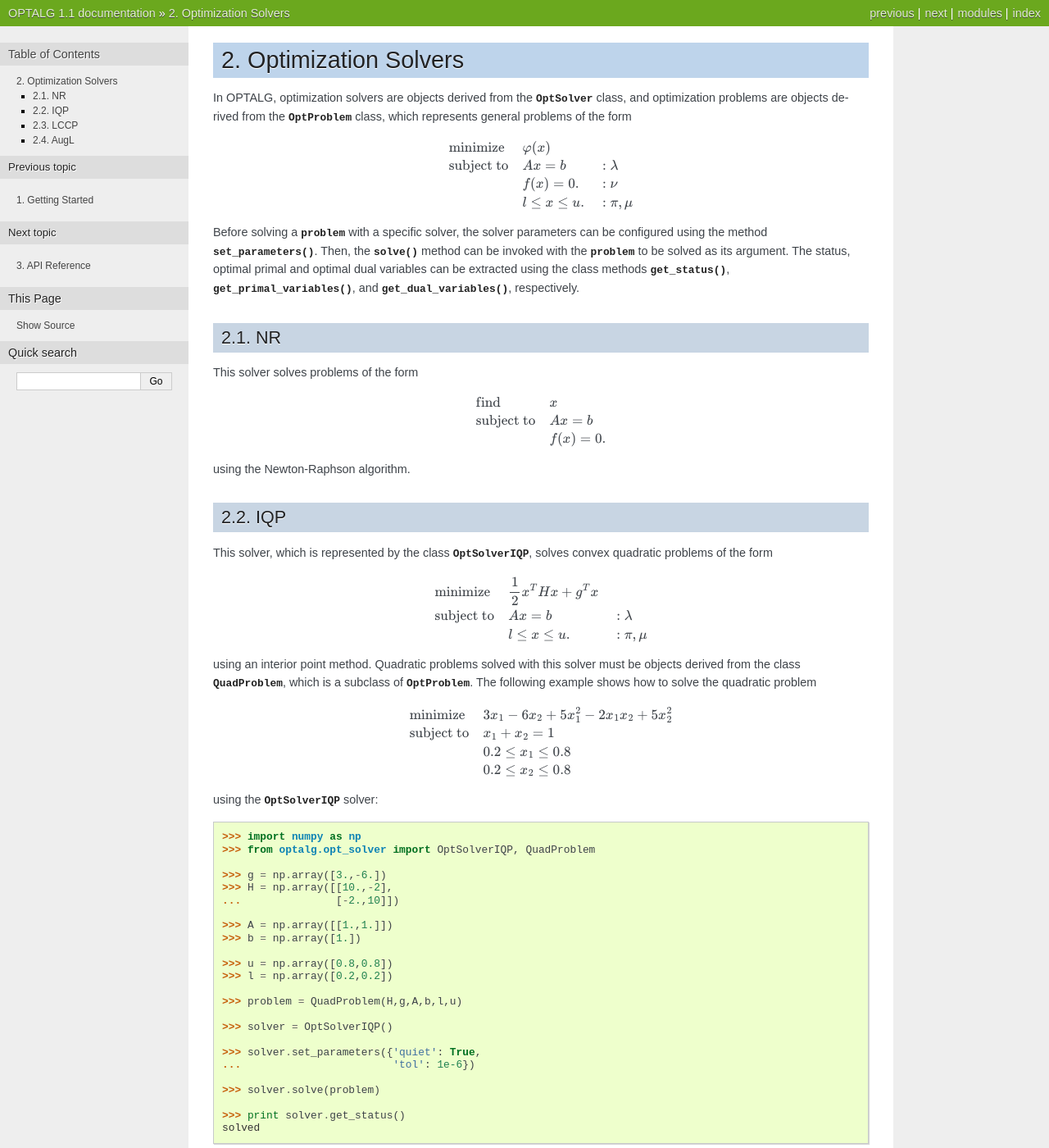
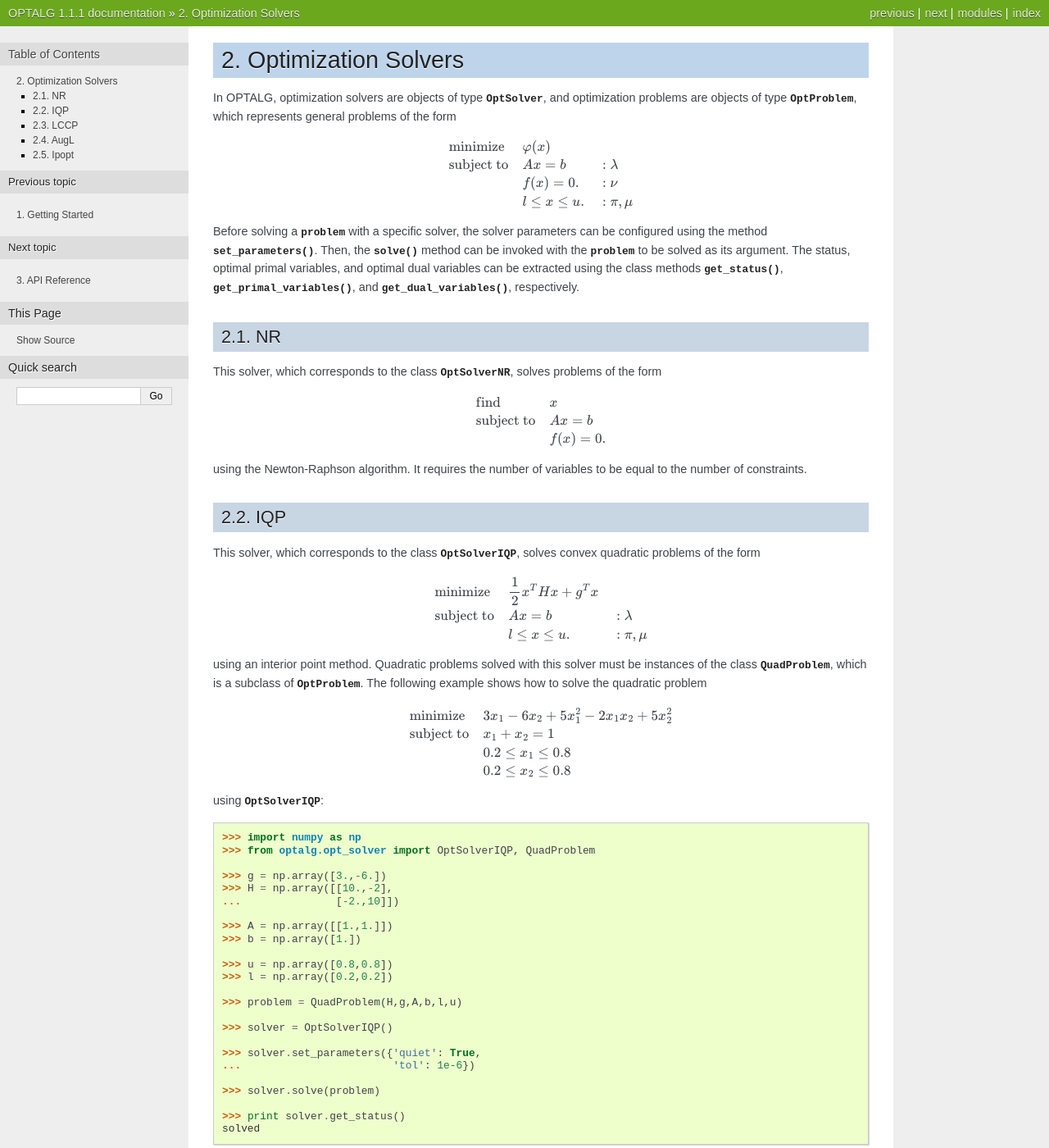
Before and after one commit to ttinoco/OPTALG, a Sphinx documentation site: the page built from docs/opt_solver.rst, in a window 1280 px wide and 1400 px high. Shown: the whole window at 82% size. Built offline with Sphinx 7.4.7, drawn with Linux system fonts in a browser that asks for light colours; some of the changed text lies outside the part shown.

Commit message:
udpated documentation, set up version 1.1.1

```diff
--- a/docs/conf.py
+++ b/docs/conf.py
@@ -31,7 +31,7 @@ sys.path.insert(0, os.path.abspath('../'))
 extensions = ['sphinx.ext.autodoc',
               'numpydoc',
               'sphinx.ext.mathjax',
-              #'sphinx.ext.viewcode',
+              'sphinx.ext.viewcode',
               'sphinx.ext.autosummary']
 
 # Add any paths that contain templates here, relative to this directory.
@@ -48,7 +48,7 @@ master_doc = 'index'
 
 # General information about the project.
 project = u'OPTALG'
-copyright = u'2016, Tomas Tinoco De Rubira'
+copyright = u'2017, Tomas Tinoco De Rubira'
 author = u'Tomas Tinoco De Rubira'
 
 # The version info for the project you're documenting, acts as replacement for
@@ -56,9 +56,9 @@ author = u'Tomas Tinoco De Rubira'
 # built documents.
 #
 # The short X.Y version.
-version = '1.1'
+version = '1.1.1'
 # The full version, including alpha/beta/rc tags.
-release = '1.1'
+release = '1.1.1'
 
 # The language for content autogenerated by Sphinx. Refer to documentation
 # for a list of supported languages.
--- a/docs/index.rst
+++ b/docs/index.rst
@@ -10,7 +10,7 @@ Welcome! This is the documentation for OPTALG, last updated |today|.
 
 **What is OPTALG?**
 
-OPTALG is a Python package with optimization algorithms.
+OPTALG is a Python package that provides algorithms, wrappers, and tools for solving large and sparse optimization problems.
 
 **License**
 
@@ -18,7 +18,7 @@ OPTALG is released under the BSD 2-clause license.
 
 **Contact**
 
-* `Tomas Tinoco De Rubira <http://n.ethz.ch/~tomast/>`_ (principal developer)
+* `Tomas Tinoco De Rubira <http://n.ethz.ch/~tomast/>`_
 
 **Documentation Contents**
 
--- a/docs/opt_solver.rst
+++ b/docs/opt_solver.rst
@@ -4,7 +4,7 @@
 Optimization Solvers
 ********************
 
-In OPTALG, optimization solvers are objects derived from the :class:`OptSolver <optalg.opt_solver.OptSolver>` class, and optimization problems are objects derived from the :class:`OptProblem <optalg.opt_solver.OptProblem>` class, which represents general problems of the form
+In OPTALG, optimization solvers are objects of type :class:`OptSolver <optalg.opt_solver.opt_solver.OptSolver>`, and optimization problems are objects of type :class:`OptProblem <optalg.opt_solver.problem.OptProblem>`, which represents general problems of the form
 
 .. math::
    :nowrap:
@@ -16,14 +16,14 @@ In OPTALG, optimization solvers are objects derived from the :class:`OptSolver <
    &                   \quad && l \le x \le u. \quad && : \pi, \mu
    \end{alignat*}
 
-Before solving a :class:`problem <optalg.opt_solver.OptProblem>` with a specific solver, the solver parameters can be configured using the method :func:`set_parameters() <optalg.opt_solver.OptSolver.set_parameters>`. Then, the :func:`solve() <optalg.opt_solver.OptSolver.method>` method can be invoked with the :class:`problem <optalg.opt_solver.OptProblem>` to be solved as its argument. The status, optimal primal and optimal dual variables can be extracted using the class methods :func:`get_status() <optalg.opt_solver.OptSolver.get_status>`, :func:`get_primal_variables() <optalg.opt_solver.OptSolver.get_primal_variables>`, and :func:`get_dual_variables() <optalg.opt_solver.OptSolver.get_dual_variables>`, respectively.
+Before solving a :class:`problem <optalg.opt_solver.problem.OptProblem>` with a specific solver, the solver parameters can be configured using the method :func:`set_parameters() <optalg.opt_solver.opt_solver.OptSolver.set_parameters>`. Then, the :func:`solve() <optalg.opt_solver.opt_solver.OptSolver.solve>` method can be invoked with the :class:`problem <optalg.opt_solver.problem.OptProblem>` to be solved as its argument. The status, optimal primal variables, and optimal dual variables can be extracted using the class methods :func:`get_status() <optalg.opt_solver.opt_solver.OptSolver.get_status>`, :func:`get_primal_variables() <optalg.opt_solver.opt_solver.OptSolver.get_primal_variables>`, and :func:`get_dual_variables() <optalg.opt_solver.opt_solver.OptSolver.get_dual_variables>`, respectively.
 
 .. _opt_solver_nr:
 
 NR
 ==
 
-This solver solves problems of the form
+This solver, which corresponds to the class :class:`OptSolverNR <optalg.opt_solver.nr.OptSolverNR>`, solves problems of the form
 
 .. math::
    :nowrap:
@@ -34,14 +34,14 @@ This solver solves problems of the form
    &                   \quad && f(x) = 0.
    \end{alignat*}
 
-using the Newton-Raphson algorithm.
+using the Newton-Raphson algorithm. It requires the number of variables to be equal to the number of constraints.
 
 .. _opt_solver_iqp:
 
 IQP
 ===
 
-This solver, which is represented by the class :class:`OptSolverIQP <optalg.opt_solver.OptSolverIQP>`, solves convex quadratic problems of the form
+This solver, which corresponds to the class :class:`OptSolverIQP <optalg.opt_solver.iqp.OptSolverIQP>`, solves convex quadratic problems of the form
 
 .. math::
    :nowrap:
@@ -52,7 +52,7 @@ This solver, which is represented by the class :class:`OptSolverIQP <optalg.opt_
    &                   \quad && l \le x \le u.          \quad && : \pi, \mu
    \end{alignat*}
 
-using an interior point method. Quadratic problems solved with this solver must be objects derived from the class :class:`QuadProblem <optalg.opt_solver.QuadProblem>`, which is a subclass of :class:`OptProblem <optalg.opt_solver.OptProblem>`. The following example shows how to solve the quadratic problem
+using an interior point method. Quadratic problems solved with this solver must be instances of the class :class:`QuadProblem <optalg.opt_solver.problem_quad.QuadProblem>`, which is a subclass of :class:`OptProblem <optalg.opt_solver.problem.OptProblem>`. The following example shows how to solve the quadratic problem
 
 .. math::
    :nowrap:
@@ -64,7 +64,7 @@ using an interior point method. Quadratic problems solved with this solver must
    &                   \quad && 0.2 \le x_2 \le 0.8
    \end{alignat*}
 
-using the :class:`OptSolverIQP <optalg.opt_solver.OptSolverIQP>` solver::
+using :class:`OptSolverIQP <optalg.opt_solver.iqp.OptSolverIQP>`::
 
   >>> import numpy as np
   >>> from optalg.opt_solver import OptSolverIQP, QuadProblem
@@ -128,7 +128,7 @@ Then, the optimal primal and dual variables can be extracted, and feasibility an
 LCCP
 ====
 
-This solver solves convex linearly-constrained problems of the form
+This solver, which corresponds to the class :class:`OptSolverLCCP <optalg.opt_solver.lccp.OptSolverLCCP>`, solves convex linearly-constrained problems of the form
 
 .. math::
    :nowrap:
@@ -146,7 +146,7 @@ using an interior point method.
 AugL
 ====
 
-This solver solves convex or non-convex optimization problems of the form
+This solver, which corresponds to the class :class:`OptSolverAugL <optalg.opt_solver.augl.OptSolverAugL>`, solves optimization problems of the form
 
 .. math::
    :nowrap:
@@ -158,3 +158,18 @@ This solver solves convex or non-convex optimization problems of the form
    \end{alignat*}
 
 using an Augmented Lagrangian algorithm. It requires the objective function to be strongly convex.
+
+Ipopt
+=====
+
+This is a Python wrapper of the interior-point solver `IPOPT`_. It corresponds to the class :class:`OptSolverIpopt <optalg.opt_solver.ipopt.OptSolverIpopt>`, and solves optimization problems of the form
+
+.. math::
+   :nowrap:
+
+   \begin{alignat*}{3}
+   & \mbox{minimize}   \quad && \varphi(x)     \quad && \\
+   & \mbox{subject to} \quad && Ax = b         \quad && : \lambda \\
+   &                   \quad && f(x) = 0.      \quad && : \nu \\
+   &                   \quad && l \le x \le u. \quad && : \pi, \mu
+   \end{alignat*}
--- a/setup.py
+++ b/setup.py
@@ -40,7 +40,7 @@ else:
                                         extra_compile_args=[])])
 
 setup(name='OPTALG',
-      version='1.1',
+      version='1.1.1',
       description='Optimization Algorithms',
       author='Tomas Tinoco De Rubira',
       author_email='ttinoco5687@gmail.com',
```
Also changed, not shown: CHANGELOG.md (+5 -2 lines), README.md (+3 -3 lines), docs/reference.rst (+17 -15 lines), docs/start.rst (+13 -5 lines), 3 other files.
